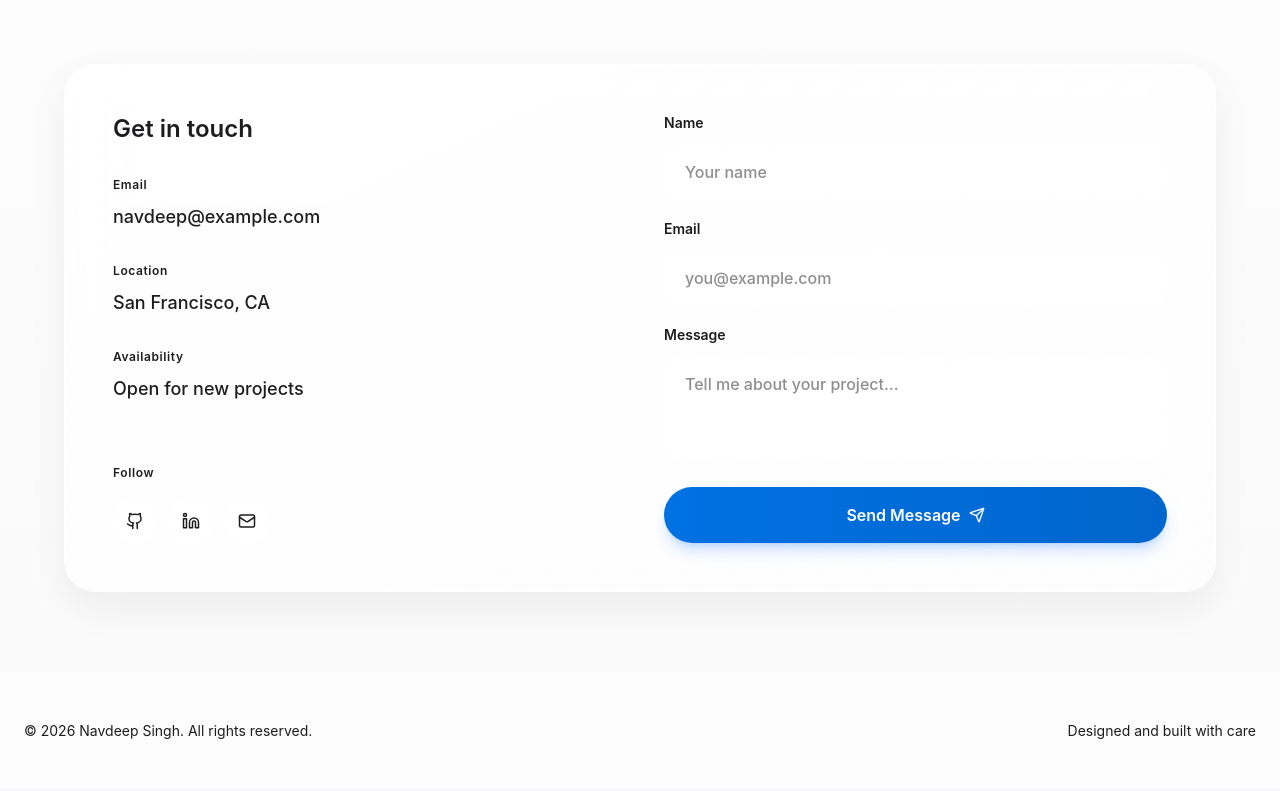
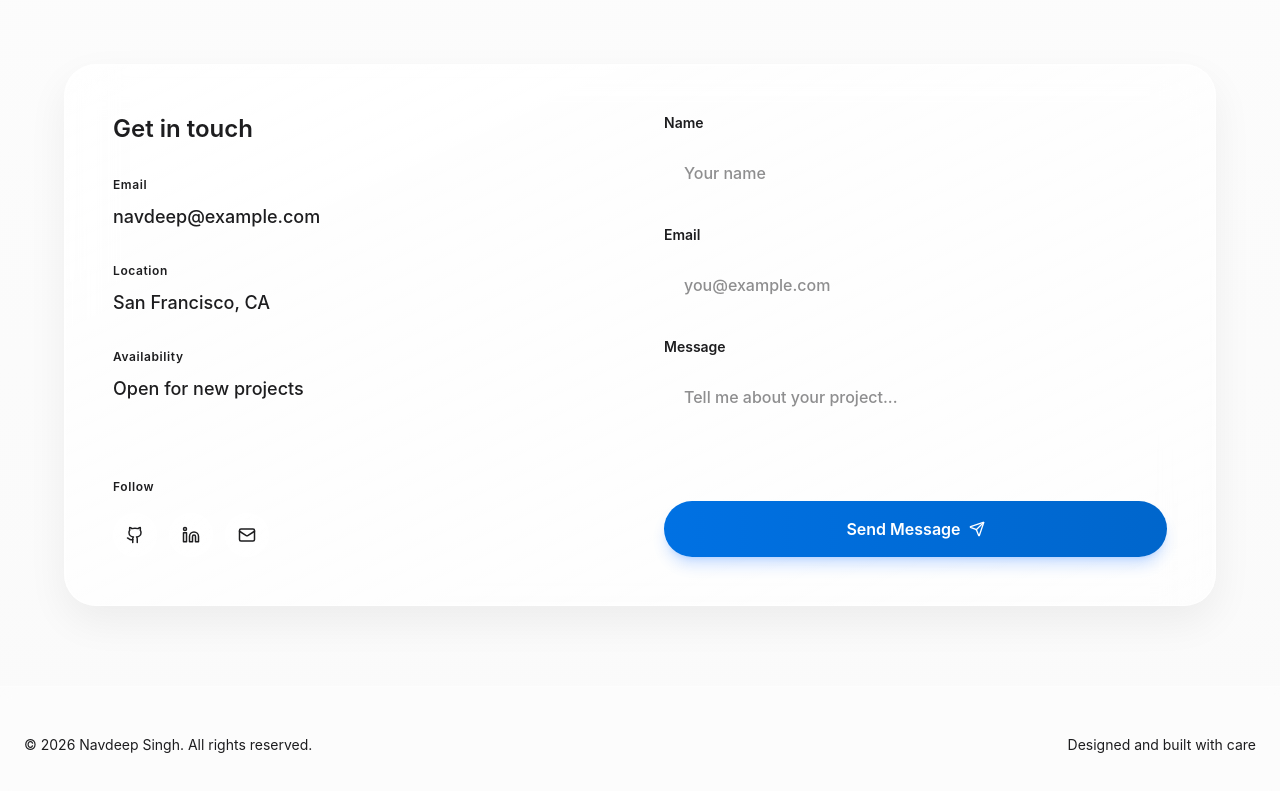
Before and after one commit to navdeepsingh05117/MyPortfolio, a React (Vite) app: page / in a window 1280 px wide. Shown: the part 3605-4396 px from the top of the page. Built offline with nearby package versions, Linux system fonts and the light colour scheme.

Commit message:
Premium Apple-inspired form inputs: Enhanced glassmorphism with frosted glass, inner highlights, soft shadows, elegant focus animations, and 20px border radius

```diff
--- a/src/app/App.tsx
+++ b/src/app/App.tsx
@@ -416,29 +416,29 @@ export default function App() {
                         placeholder="Your name"
                         value={formData.name}
                         onChange={(e) => setFormData({ ...formData, name: e.target.value })}
-                        className="w-full px-5 py-3.5 bg-white/50 border border-white/60 backdrop-blur-md rounded-[16px] text-foreground placeholder-muted-foreground focus:bg-white/70 focus:border-blue-300/70 focus:ring-0 focus:outline-none transition-all duration-300 font-medium"
+                        className="glass-input w-full px-5 py-4 rounded-[20px] text-foreground font-medium"
                       />
                     </div>
 
                     <div>
-                      <label className="block text-sm font-semibold text-foreground mb-3 mt-5">Email</label>
+                      <label className="block text-sm font-semibold text-foreground mb-3 mt-6">Email</label>
                       <input
                         type="email"
                         placeholder="you@example.com"
                         value={formData.email}
                         onChange={(e) => setFormData({ ...formData, email: e.target.value })}
-                        className="w-full px-5 py-3.5 bg-white/50 border border-white/60 backdrop-blur-md rounded-[16px] text-foreground placeholder-muted-foreground focus:bg-white/70 focus:border-blue-300/70 focus:ring-0 focus:outline-none transition-all duration-300 font-medium"
+                        className="glass-input w-full px-5 py-4 rounded-[20px] text-foreground font-medium"
                       />
                     </div>
 
                     <div>
-                      <label className="block text-sm font-semibold text-foreground mb-3 mt-5">Message</label>
+                      <label className="block text-sm font-semibold text-foreground mb-3 mt-6">Message</label>
                       <textarea
                         rows={3}
                         placeholder="Tell me about your project..."
                         value={formData.message}
                         onChange={(e) => setFormData({ ...formData, message: e.target.value })}
-                        className="w-full px-5 py-3.5 bg-white/50 border border-white/60 backdrop-blur-md rounded-[16px] text-foreground placeholder-muted-foreground focus:bg-white/70 focus:border-blue-300/70 focus:ring-0 focus:outline-none transition-all duration-300 resize-none font-medium"
+                        className="glass-input w-full px-5 py-4 rounded-[20px] text-foreground font-medium resize-none"
                       />
                     </div>
                   </div>
--- a/src/styles/globals.css
+++ b/src/styles/globals.css
@@ -57,19 +57,49 @@ body {
   box-shadow: 0 16px 40px rgba(0, 113, 227, 0.15);
 }
 
+/* Premium Apple-Inspired Form Inputs */
 .glass-input {
-  background: rgba(255, 255, 255, 0.6);
+  background: rgba(255, 255, 255, 0.72);
   backdrop-filter: blur(24px);
   -webkit-backdrop-filter: blur(24px);
-  border: 1px solid rgba(255, 255, 255, 0.5);
+  border: 1.5px solid rgba(255, 255, 255, 0.65);
+  box-shadow:
+    0 12px 32px rgba(0, 0, 0, 0.04),
+    inset 1px 1px 0 rgba(255, 255, 255, 0.8),
+    inset 0 -1px 0 rgba(0, 0, 0, 0.02);
   transition: all 0.3s cubic-bezier(0.22, 1, 0.36, 1);
+  color: #1d1d1f;
+  font-family: -apple-system, BlinkMacSystemFont, 'Segoe UI', sans-serif;
+}
+
+.glass-input::placeholder {
+  color: #8e8e93 !important;
+  font-weight: 400;
+}
+
+.glass-input:hover {
+  background: rgba(255, 255, 255, 0.78);
+  border-color: rgba(255, 255, 255, 0.75);
+  box-shadow:
+    0 16px 40px rgba(0, 0, 0, 0.06),
+    inset 1px 1px 0 rgba(255, 255, 255, 0.85),
+    inset 0 -1px 0 rgba(0, 0, 0, 0.03);
 }
 
 .glass-input:focus {
-  background: rgba(255, 255, 255, 0.8);
-  border-color: rgba(0, 113, 227, 0.5);
-  box-shadow: 0 0 0 2px rgba(0, 113, 227, 0.1);
+  background: rgba(255, 255, 255, 0.82);
+  border-color: rgba(0, 113, 227, 0.4);
+  box-shadow:
+    0 0 0 3px rgba(0, 113, 227, 0.1),
+    0 16px 48px rgba(0, 113, 227, 0.12),
+    inset 1px 1px 0 rgba(255, 255, 255, 0.9),
+    inset 0 -1px 0 rgba(0, 0, 0, 0.03);
   outline: none;
+  transform: translateY(-1px);
+}
+
+.glass-input:focus::placeholder {
+  color: #a1a1a6;
 }
 
 /* Gradient Animations */
```
